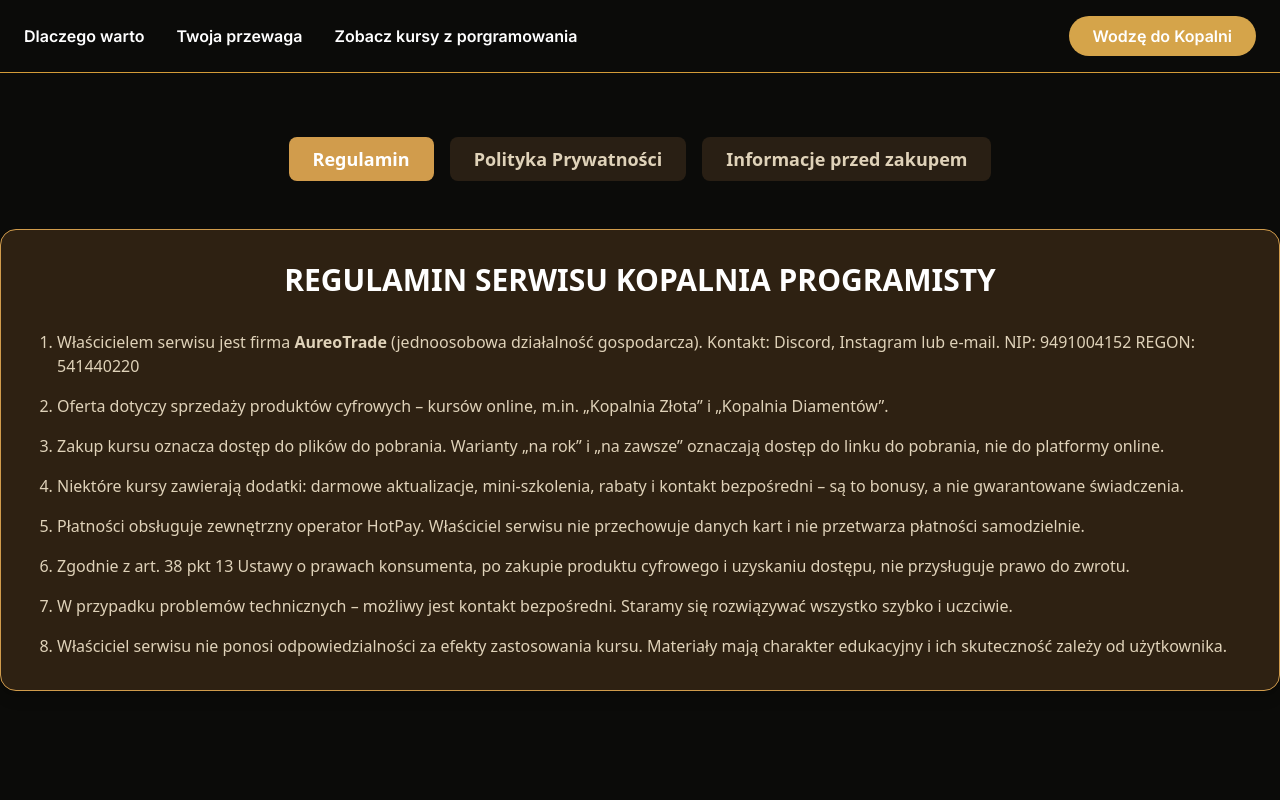
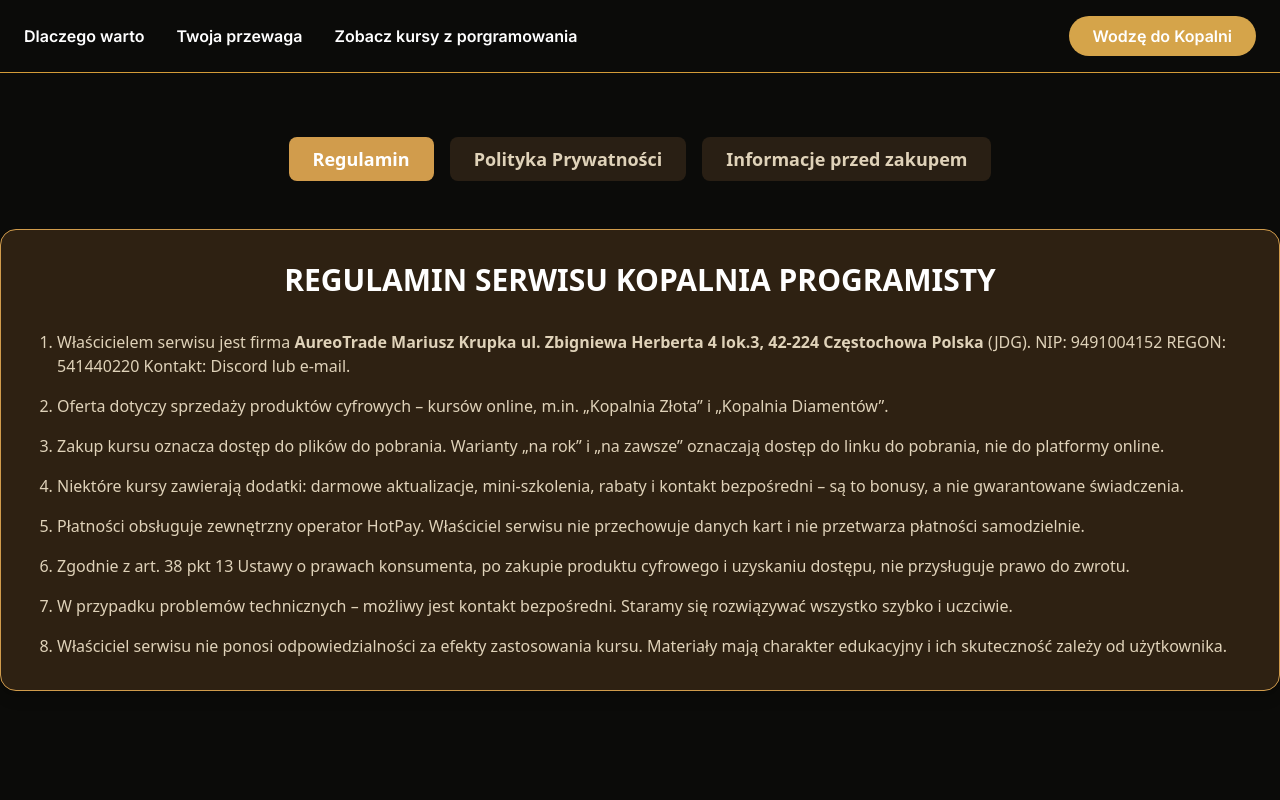
Before and after one commit to zzevh/Kopalnia-Programisty, a React (Vite) app: page /legals in a window 1280 px wide. Shown: the top 800 px of the page. Built offline with nearby package versions, Linux system fonts and the light colour scheme.

Commit message:
update legals

```diff
--- a/src/pages/Legals.jsx
+++ b/src/pages/Legals.jsx
@@ -4,7 +4,7 @@
   <>
     <h2 className="text-2xl md:text-3xl font-bold text-white mb-8 text-center">REGULAMIN SERWISU KOPALNIA PROGRAMISTY</h2>
     <ol className="list-decimal pl-6 space-y-4">
-      <li>Właścicielem serwisu jest firma <strong>AureoTrade</strong> (jednoosobowa działalność gospodarcza). Kontakt: Discord, Instagram lub e-mail. NIP: 9491004152 REGON: 541440220</li>
+      <li>Właścicielem serwisu jest firma <strong>AureoTrade Mariusz Krupka ul. Zbigniewa Herberta 4 lok.3, 42-224 Częstochowa Polska</strong> (JDG). NIP: 9491004152 REGON: 541440220 Kontakt: Discord lub e-mail.</li>
       <li>Oferta dotyczy sprzedaży produktów cyfrowych – kursów online, m.in. „Kopalnia Złota” i „Kopalnia Diamentów”.</li>
       <li>Zakup kursu oznacza dostęp do plików do pobrania. Warianty „na rok” i „na zawsze” oznaczają dostęp do linku do pobrania, nie do platformy online.</li>
       <li>Niektóre kursy zawierają dodatki: darmowe aktualizacje, mini-szkolenia, rabaty i kontakt bezpośredni – są to bonusy, a nie gwarantowane świadczenia.</li>
```
